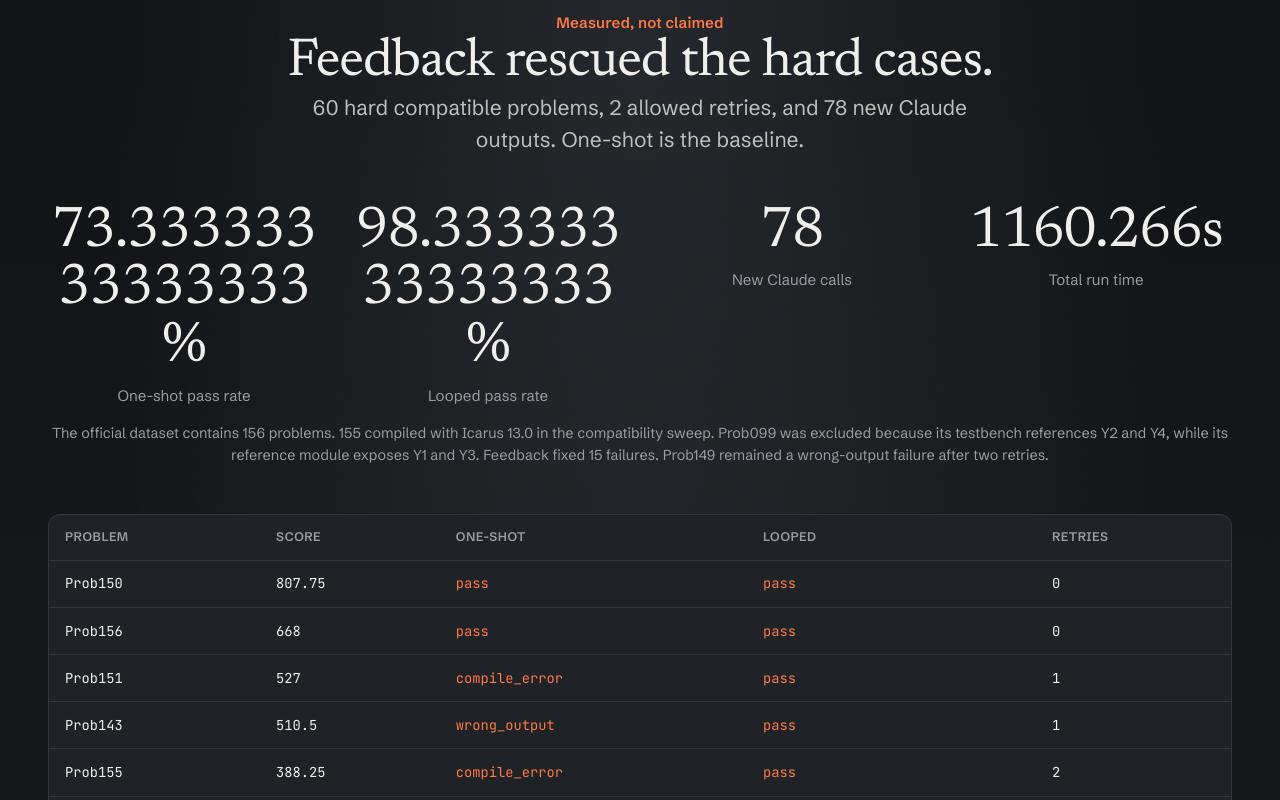
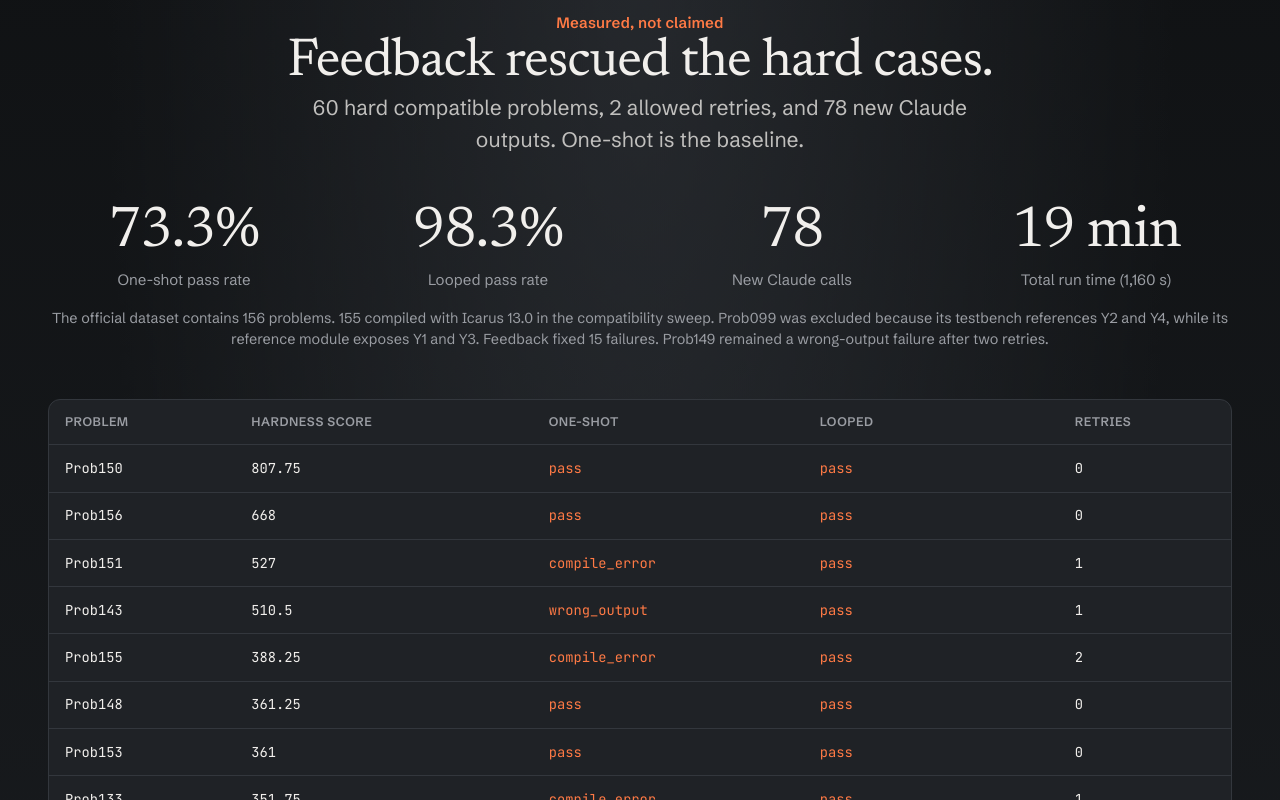
Before and after one commit to Jeneidi/siliconloop, a plain HTML site: page site/index.html in a window 1280 px wide. Shown: the part 2000-2800 px from the top of the page. Drawn offline with Linux system fonts and the light colour scheme.

Commit message:
Round displayed rates, plain labels, hero label spacing, add MIT license

```diff
--- a/site/index.html
+++ b/site/index.html
@@ -72,7 +72,7 @@
 
   <main id="main" tabindex="-1">
     <section class="hero wrap" id="top" aria-labelledby="title">
-      <p class="eyebrow">A2 agentic workflow for chip design</p>
+      <p class="eyebrow">Agentic workflow for chip design</p>
       <h1 id="title" class="display">
         <span class="line"><span>Code is not done</span></span>
         <span class="line"><span>until silicon says pass.</span></span>
@@ -128,15 +128,15 @@
         <h2 id="results-title" class="h2">Feedback rescued the hard cases.</h2>
         <p class="lead">60 hard compatible problems, 2 allowed retries, and 78 new Claude outputs. One-shot is the baseline.</p>
         <div class="stats">
-          <div class="stat"><b>73.33333333333333%</b><span>One-shot pass rate</span></div>
-          <div class="stat"><b>98.33333333333333%</b><span>Looped pass rate</span></div>
+          <div class="stat"><b>73.3%</b><span>One-shot pass rate</span></div>
+          <div class="stat"><b>98.3%</b><span>Looped pass rate</span></div>
           <div class="stat"><b>78</b><span>New Claude calls</span></div>
-          <div class="stat"><b>1160.266s</b><span>Total run time</span></div>
+          <div class="stat"><b>19 min</b><span>Total run time (1,160 s)</span></div>
         </div>
         <p class="section-note">The official dataset contains 156 problems. 155 compiled with Icarus 13.0 in the compatibility sweep. Prob099 was excluded because its testbench references Y2 and Y4, while its reference module exposes Y1 and Y3. Feedback fixed 15 failures. Prob149 remained a wrong-output failure after two retries.</p>
         <div class="result-table-wrap">
           <table class="result-table" aria-label="Selected hard-problem results">
-            <thead><tr><th>Problem</th><th>Score</th><th>One-shot</th><th>Looped</th><th>Retries</th></tr></thead>
+            <thead><tr><th>Problem</th><th>Hardness score</th><th>One-shot</th><th>Looped</th><th>Retries</th></tr></thead>
             <tbody id="results-body"><tr><td colspan="5">Recorded hard-problem results</td></tr></tbody>
           </table>
         </div>
--- a/site/kit.css
+++ b/site/kit.css
@@ -149,6 +149,7 @@
 .eyebrow { /* added: small label above headings, in the nav-link voice */
   font-size: 0.9375rem; font-weight: 600; color: var(--color-tungsten); letter-spacing: 0.01em;
 }
+.hero .eyebrow { margin-bottom: 1rem; } /* the display line-height (0.96) lets glyph ascenders reach up into a label sitting flush above */
 .mono { font-family: var(--font-mono); font-size: 0.9375em; }
 
 /* Header */
```
Also changed, not shown: 2 other files.
